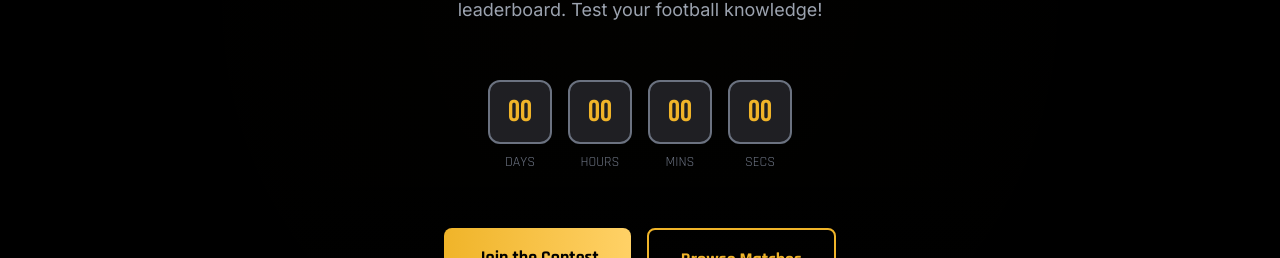
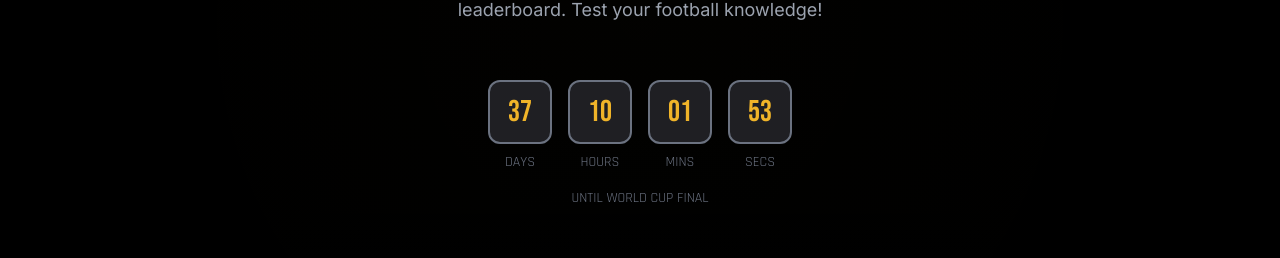
Before and after one commit to gibriiill/Trivela-2026, a Next.js app: page / in a window 1280 px wide. Shown: the part 431-689 px from the top of the page. Built offline with nearby package versions, Linux system fonts and the light colour scheme; no server answers; the database is empty.

Commit message:
fixed countdown

```diff
--- a/src/app/page.tsx
+++ b/src/app/page.tsx
@@ -71,7 +71,7 @@
           </p>
 
           <div className="pt-8">
-            <CountdownTimer targetDate={new Date("2026-06-11T18:00:00Z")} />
+            <CountdownTimer targetDate={new Date("2026-07-19T19:00:00Z")} />
           </div>
 
           <div className="flex flex-col sm:flex-row gap-4 justify-center pt-8">
--- a/src/components/ui/CountdownTimer.tsx
+++ b/src/components/ui/CountdownTimer.tsx
@@ -54,11 +54,17 @@
   );
 
   return (
+    <div className="flex flex-col items-center">
       <div className="flex gap-4 justify-center flex-wrap">
         <TimeUnit value={time.days} label="Days" />
         <TimeUnit value={time.hours} label="Hours" />
         <TimeUnit value={time.minutes} label="Mins" />
         <TimeUnit value={time.seconds} label="Secs" />
       </div>
+
+      <p className="text-sm font-heading text-blue-border uppercase mt-4">
+        Until World Cup Final
+      </p>
+    </div>
 );
 }
```
Lines whose indentation alone changed are shown as unchanged.
